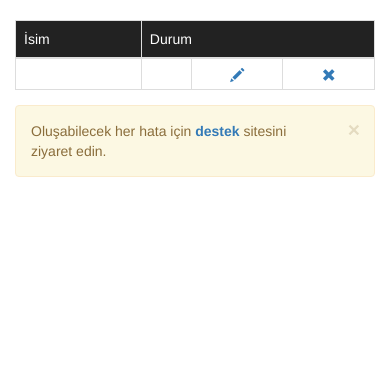
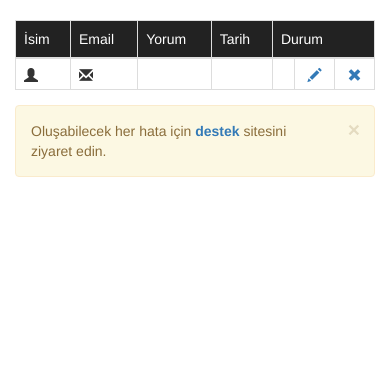
Before and after one commit to 0kan87/pvp, a PHP site: page /yonetim/yorumlar.php in a window 390 px wide. Shown: the part 51-420 px from the top of the page. Run offline with PHP 8.4, Linux system fonts and the light colour scheme; the visitor is signed in with stand-in values (Sample User, id 1); data that the repository does not hold is empty; some libraries are stand-ins or nearby versions.

Commit message:
table-responsive & icon

```diff
--- a/yonetim/yorumlar.php
+++ b/yonetim/yorumlar.php
@@ -22,8 +22,6 @@ if ((isset($_GET['doLogout'])) &&($_GET['doLogout']=="true")){
     exit;
   }
 }
-?>
-<?php
 if (!isset($_SESSION)) {
   session_start();
 }
@@ -60,8 +58,6 @@ if (!((isset($_SESSION['MM_Username'])) && (isAuthorized("",$MM_authorizedUsers,
   header("Location: ". $MM_restrictGoTo);
   exit;
 }
-?>
-<?php
 if (!function_exists("GetSQLValueString")) {
 function GetSQLValueString($theValue, $theType, $theDefinedValue = "", $theNotDefinedValue = "")
 {
@@ -92,9 +88,7 @@ function GetSQLValueString($theValue, $theType, $theDefinedValue = "", $theNotDe
   return $theValue;
 }
 }
-?>
-<?php require_once('../Connections/baglan.php'); ?>
-<?php
+require_once('../Connections/baglan.php');
 if (!function_exists("GetSQLValueString")) {
 function GetSQLValueString($theValue, $theType, $theDefinedValue = "", $theNotDefinedValue = "")
 {
@@ -125,13 +119,11 @@ function GetSQLValueString($theValue, $theType, $theDefinedValue = "", $theNotDe
   return $theValue;
 }
 }
-
 mysql_select_db($database_baglan, $baglan);
 $query_ayar = "SELECT * FROM ayar";
 $ayar = mysql_query($query_ayar, $baglan) or die(mysql_error());
 $row_ayar = mysql_fetch_assoc($ayar);
 $totalRows_ayar = mysql_num_rows($ayar);
-
 mysql_select_db($database_baglan, $baglan);
 $query_yorumlar = "SELECT * FROM yorumlar ORDER BY id DESC";
 $yorumlar = mysql_query($query_yorumlar, $baglan) or die(mysql_error());
@@ -139,24 +131,24 @@ $row_yorumlar = mysql_fetch_assoc($yorumlar);
 $totalRows_yorumlar = mysql_num_rows($yorumlar);
 include "ust.php";
 ?>
-
   <div class="container">
-		<table class="table table-hover table-bordered table-responsive">
+    <div class="table-responsive">
+  		<table class="table table-hover table-bordered">
         <thead bgcolor="#222222" style="color:white;">
         <tr>
           <td>İsim</td>
-        <td class="hidden-xs">Email</td>
-        <td class="hidden-xs">Yorum</td>
-        <td class="hidden-xs">Tarih</td>
+          <td>Email</td>
+          <td>Yorum</td>
+          <td>Tarih</td>
           <td colspan="3">Durum</td>
         </tr>
         </thead>
         <?php do { ?>
           <tr>
-          <td><?php echo $row_yorumlar['isim']; ?></td>
-          <td class="hidden-xs"><?php echo $row_yorumlar['email']; ?></td>
-          <td class="hidden-xs"><?php echo $row_yorumlar['yorum']; ?></td>
-          <td class="hidden-xs"><?php echo $row_yorumlar['tarih']; ?></td>
+            <td><span class="glyphicon glyphicon-user" aria-hidden="true"></span> <?php echo $row_yorumlar['isim']; ?></td>
+            <td><span class="glyphicon glyphicon-envelope" aria-hidden="true"></span> <?php echo $row_yorumlar['email']; ?></td>
+            <td><?php echo $row_yorumlar['yorum']; ?></td>
+            <td><?php echo $row_yorumlar['tarih']; ?></td>
             <td><?php echo $row_yorumlar['durum']; ?></td>
             <td><center><a href="yorumonay.php?id=<?php echo $row_yorumlar['id']; ?>"><span class="glyphicon glyphicon-pencil" aria-hidden="true"></span></a></center></td>
             <td><center><a href="yorum-sil.php?id=<?php echo $row_yorumlar['id']; ?>"><span class="glyphicon glyphicon-remove" aria-hidden="true"></span></a></center></td>
@@ -164,6 +156,7 @@ include "ust.php";
           <?php } while ($row_yorumlar = mysql_fetch_assoc($yorumlar)); ?>
       </table>
     </div>
+  </div>
 <?php
 include "alt.php";
 mysql_free_result($ayar);
```
Also changed, not shown: index.php (+7 -5 lines), yonetim/liste.php (+3 -6 lines). Lines whose indentation alone changed are shown as unchanged.
